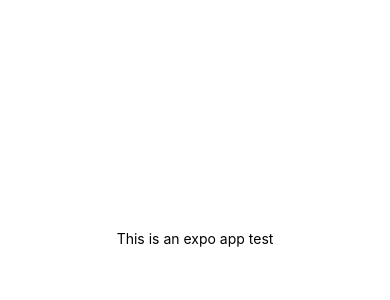
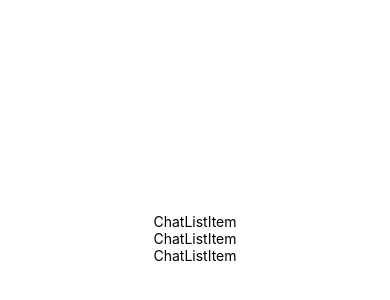
Before and after one commit to MJ-Peters/ChatApp, a React Native app: screen / in a window 390 px wide. Shown: the part 184-484 px from the top of the page. Built offline with nearby package versions, Linux system fonts and the light colour scheme.

Commit message:
Initialise ChatListItem

```diff
--- a/App.js
+++ b/App.js
@@ -1,10 +1,13 @@
 import { StatusBar } from 'expo-status-bar';
 import { StyleSheet, Text, View } from 'react-native';
+import ChatListItem from './src/components/ChatListItem';
 
 export default function App() {
   return (
     <View style={styles.container}>
-      <Text>This is an expo app test</Text>
+      <ChatListItem />
+      <ChatListItem />
+      <ChatListItem />
       <StatusBar style="auto" />
     </View>
   );
--- /dev/null
+++ b/src/components/ChatListItem/index.js
@@ -0,0 +1,9 @@
+import { Text } from 'react-native';
+
+const ChatListItem = function() {
+    return (
+        <Text>ChatListItem</Text>
+    )
+};
+
+export default ChatListItem;
```
